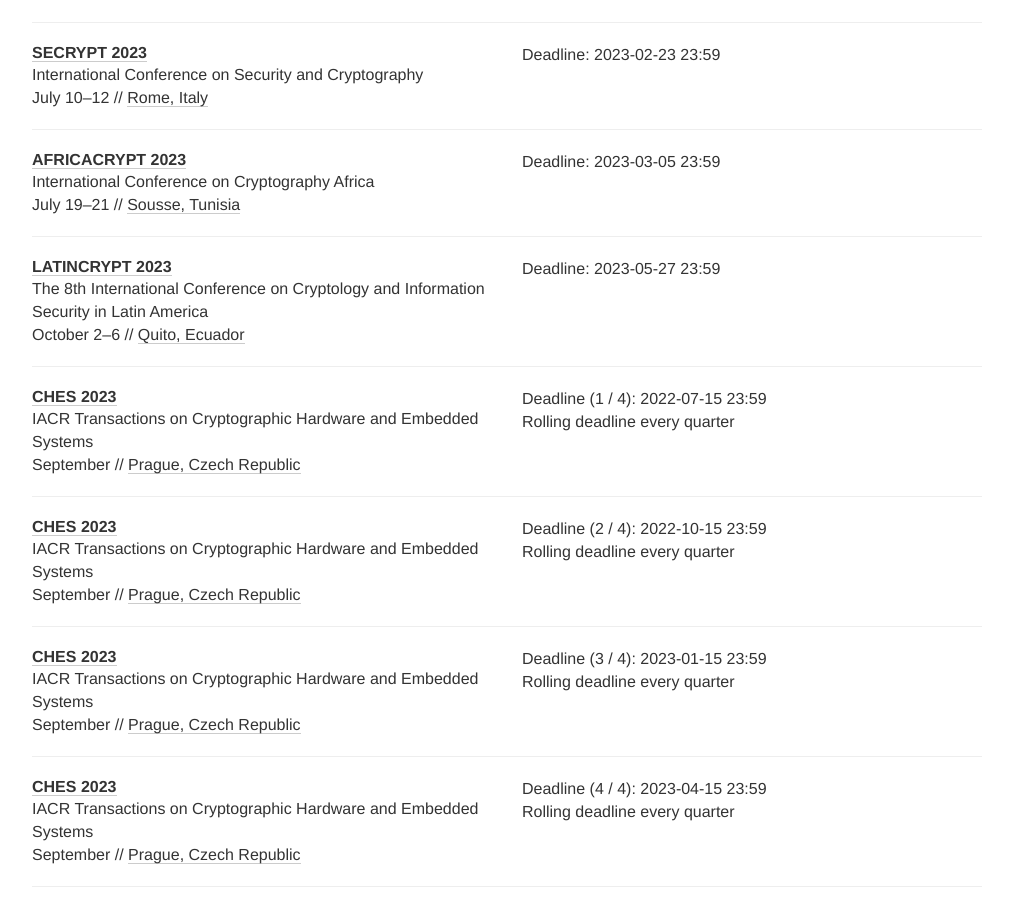
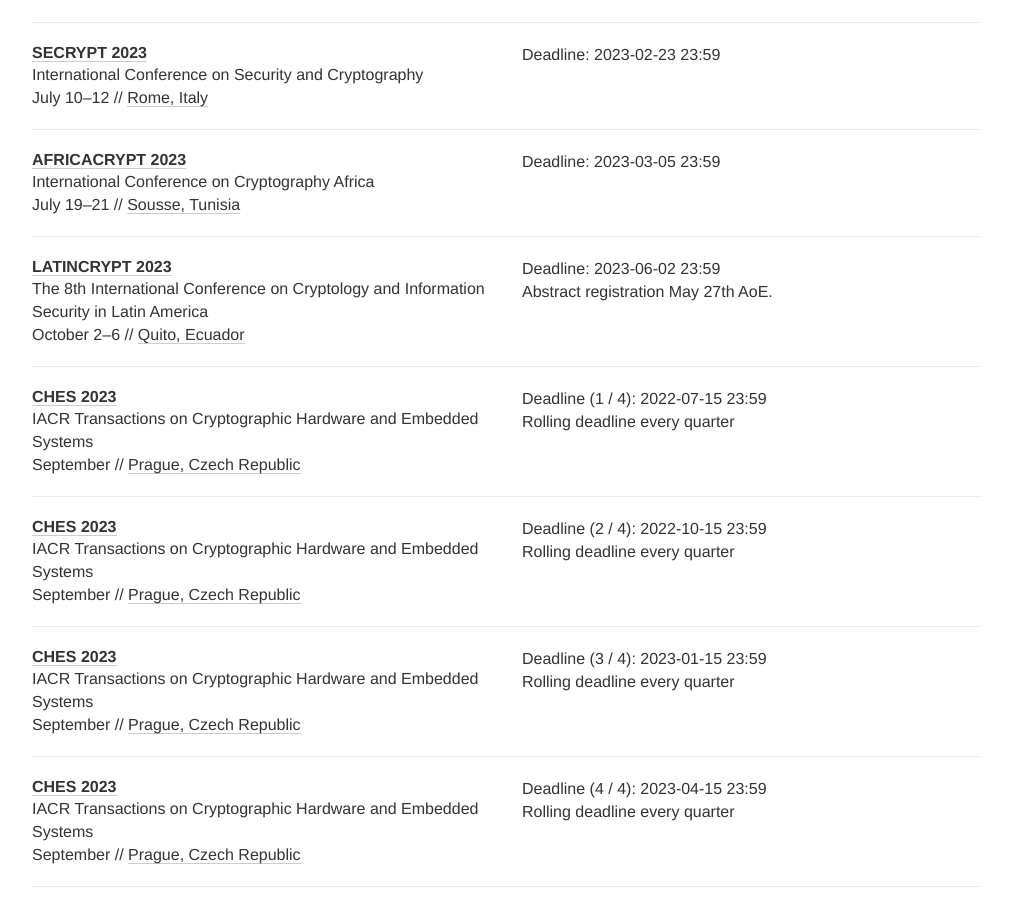
Before and after one commit to sec-deadlines/sec-deadlines.github.io, a Jekyll site: the page built from index.html, in a window 1280 px wide and 900 px high, scrolled down 5169 px. Shown: the whole window, without its empty margins (133-1146 px from the left). Built offline with Jekyll 4.4.1, drawn with Linux system fonts in a browser that asks for light colours; nearby versions of some CDN libraries; comment, search, counter and statistics services are not loaded.

Commit message:
Update deadline, note abstract deadline

```diff
--- a/_data/conferences.yml
+++ b/_data/conferences.yml
@@ -321,7 +321,8 @@
   year: 2023
   description: The 8th International Conference on Cryptology and Information Security in Latin America
   link: https://www.espe.edu.ec/latincrypt/
-  deadline: ["2023-05-27 23:59"]
+  deadline: ["2023-06-02 23:59"]
+  comment: Abstract registration May 27th AoE.
   date:  October 2-6
   place: Quito, Ecuador
   tags: [CRYPTO, PRIV, CONF]
```
